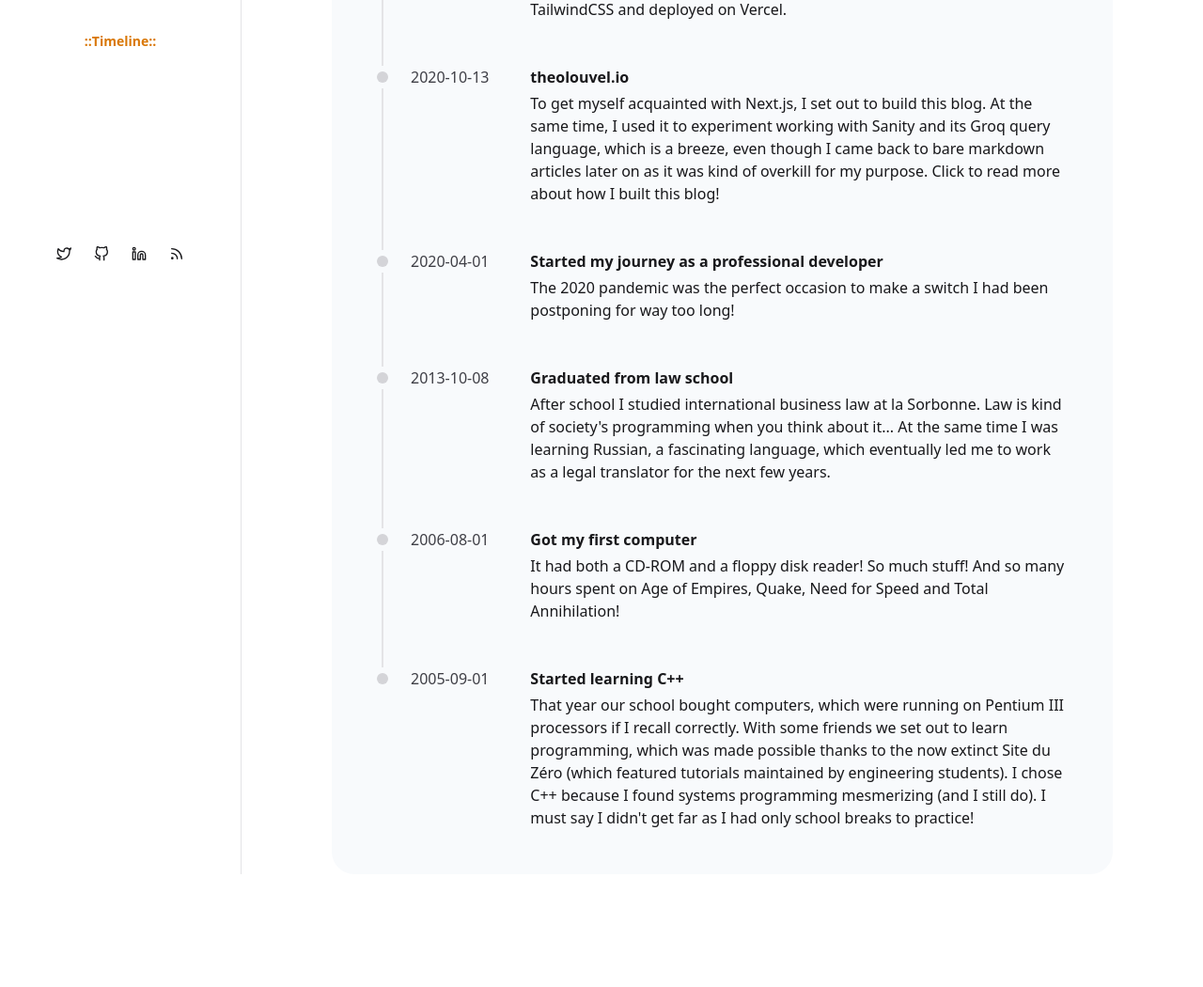
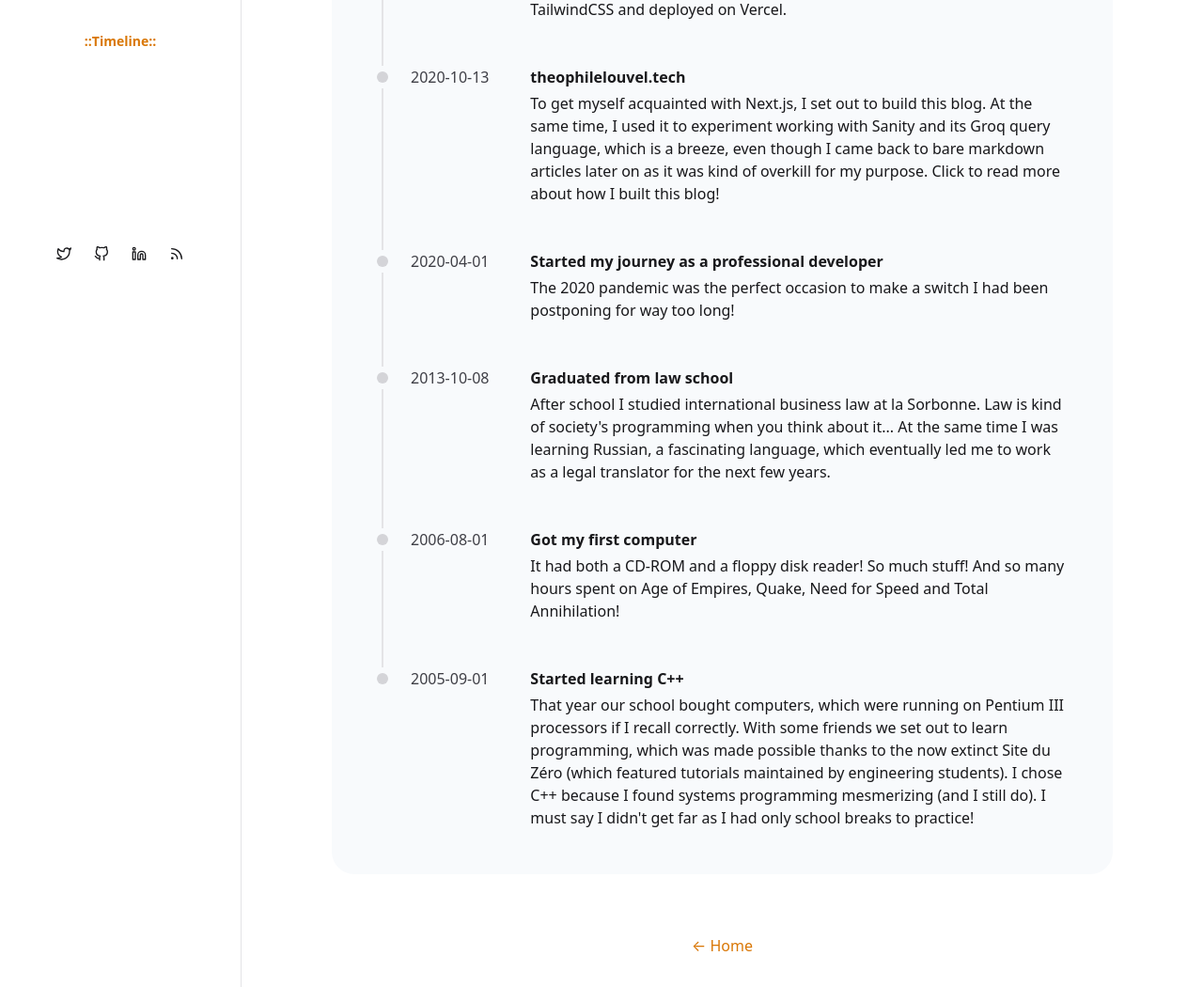
Before and after one commit to theophilelouvel/personal-site, a Next.js app: page /timeline in a window 1280 px wide. Shown: the part 474-1524 px from the top of the page at 94% size. Before the commit the page ends 1404 px from the top, so only its background shows below. Built offline with nearby package versions, Linux system fonts and the light colour scheme.

Commit message:
added footer to timeline

```diff
--- a/pages/timeline.js
+++ b/pages/timeline.js
@@ -1,4 +1,4 @@
-// import Link from 'next/link'
+import Link from 'next/link'
 import Layout from 'components/Layout'
 import MetaHeader from 'components/Social/MetaHeader'
 import { siteInfo } from 'utils/siteMetadata'
@@ -32,6 +32,12 @@ export default function TimelinePage() {
                 <Timeline milestones={milestones} />
             </main>
 
+            <div className="flex justify-center my-16">
+                <Link href="/"><a className="link-color">
+                    ← Home
+            </a></Link>
+            </div>
+
         </Layout>
     </>
 }
--- a/utils/milestones.js
+++ b/utils/milestones.js
@@ -13,7 +13,7 @@ export const milestones = [
     },
     {
         link: "/blog/blog-building-and-yak-shaving",
-        title: "theolouvel.io",
+        title: "theophilelouvel.tech",
         date: "2020-10-13",
         description: "To get myself acquainted with Next.js, I set out to build this blog. At the same time, I used it to experiment working with Sanity and its Groq query language, which is a breeze, even though I came back to bare markdown articles later on as it was kind of overkill for my purpose. Click to read more about how I built this blog!",
     },
```
